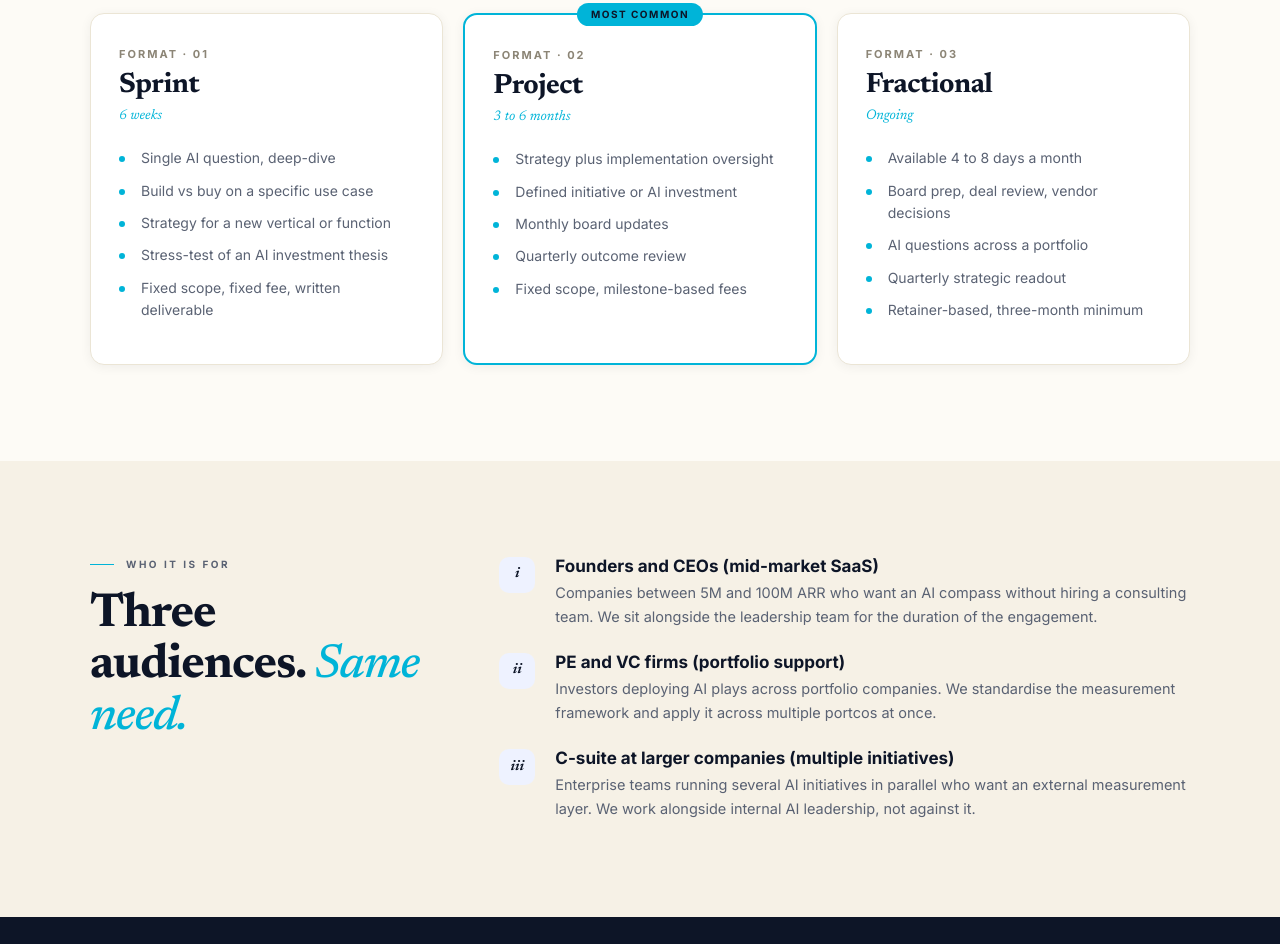
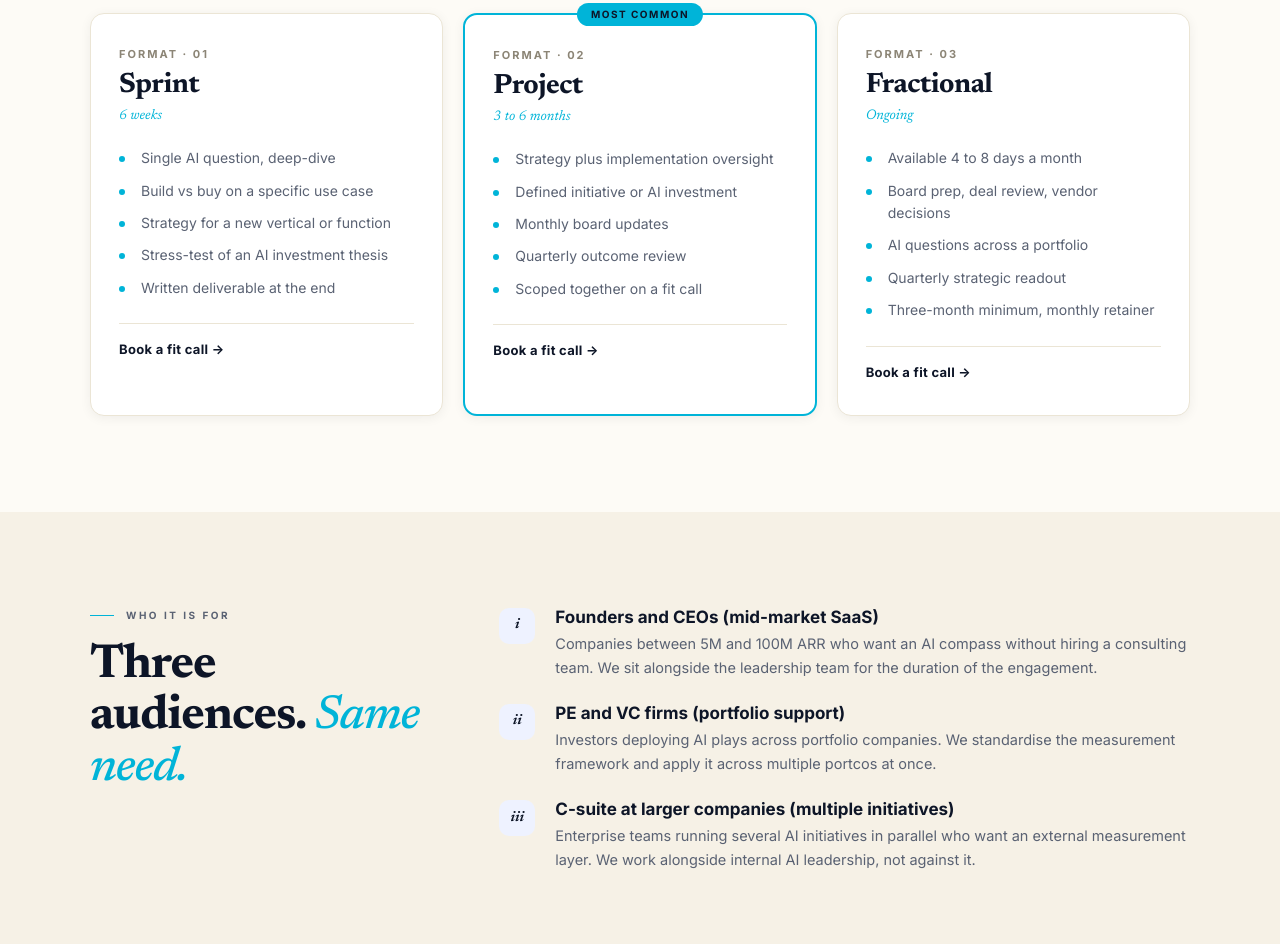
Before and after one commit to Arno-Meijer/avi-scorecard-landing, an Astro site: page /advisory in a window 1280 px wide. Shown: the part 1728-2672 px from the top of the page. Built offline with nearby package versions, Linux system fonts and the light colour scheme; Astro itself is replaced by a stand-in of ours.

Commit message:
Advisory: remove fee references, add 'Book a fit call' CTA per format card
Drops 'fixed fee' / 'milestone-based fees' wording from format cards;
positions all three formats around contact-and-scope rather than
implying any pricing transparency. Adds a navy text-link CTA at the
bottom of each format card with a top-border separator.

Exit Readiness: pillar buyer-quotes get a light-teal background block
plus a thicker teal accent border, so the 'what a buyer asks' lines
stand out as visual quote blocks rather than blending into the
description text.

```diff
--- a/src/pages/advisory/index.astro
+++ b/src/pages/advisory/index.astro
@@ -38,7 +38,7 @@ const formats = [
       'Build vs buy on a specific use case',
       'Strategy for a new vertical or function',
       'Stress-test of an AI investment thesis',
-      'Fixed scope, fixed fee, written deliverable',
+      'Written deliverable at the end',
     ],
     featured: false,
   },
@@ -51,7 +51,7 @@ const formats = [
       'Defined initiative or AI investment',
       'Monthly board updates',
       'Quarterly outcome review',
-      'Fixed scope, milestone-based fees',
+      'Scoped together on a fit call',
     ],
     featured: true,
   },
@@ -64,7 +64,7 @@ const formats = [
       'Board prep, deal review, vendor decisions',
       'AI questions across a portfolio',
       'Quarterly strategic readout',
-      'Retainer-based, three-month minimum',
+      'Three-month minimum, monthly retainer',
     ],
     featured: false,
   },
@@ -149,6 +149,7 @@ const fitMailto =
             <ul>
               {f.items.map((item) => <li>{item}</li>)}
             </ul>
+            <a href={fitMailto} class="format-cta">Book a fit call →</a>
           </article>
         ))}
       </div>
@@ -278,7 +279,7 @@ const fitMailto =
     font-family: var(--font-serif); font-style: italic;
     font-size: 14px; color: var(--teal); margin-bottom: 20px;
   }
-  .format-card ul { list-style: none; padding: 0; margin: 0; }
+  .format-card ul { list-style: none; padding: 0; margin: 0 0 24px; }
   .format-card li {
     position: relative; padding-left: 22px;
     font-size: 14px; line-height: 1.6; color: var(--body-text);
@@ -288,6 +289,17 @@ const fitMailto =
     content: ""; position: absolute; left: 0; top: 9px;
     width: 6px; height: 6px; background: var(--teal); border-radius: 50%;
   }
+  .format-cta {
+    display: inline-block;
+    font-family: var(--font-sans);
+    font-weight: 700; font-size: 13px; letter-spacing: 0.3px;
+    color: var(--navy);
+    padding-top: 16px;
+    border-top: 1px solid var(--border);
+    width: 100%;
+    transition: color 0.15s;
+  }
+  .format-cta:hover { color: var(--teal); }
 
   /* WHO IT IS FOR */
   .who-for { background: var(--soft-bg); }
--- a/src/pages/exit-readiness/index.astro
+++ b/src/pages/exit-readiness/index.astro
@@ -230,7 +230,11 @@ const callMailto =
   .pillar-buyer {
     font-family: var(--font-serif); font-style: italic;
     color: var(--navy); font-size: 15px;
-    padding: 12px 0 0 16px; border-left: 2px solid var(--teal);
+    padding: 14px 18px 14px 20px;
+    background: var(--light-teal);
+    border-left: 3px solid var(--teal);
+    border-radius: 0 8px 8px 0;
+    margin-top: 12px;
   }
 
   /* HOW IT WORKS */
```
